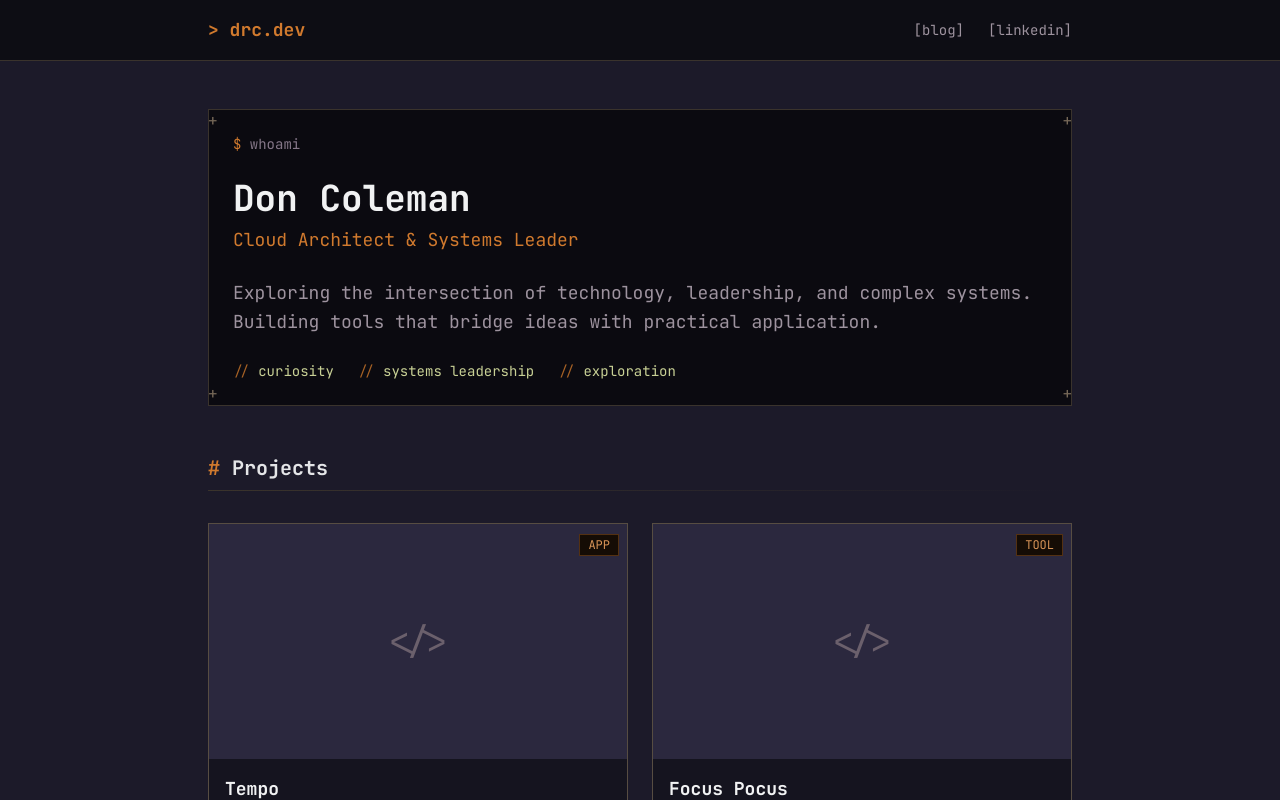
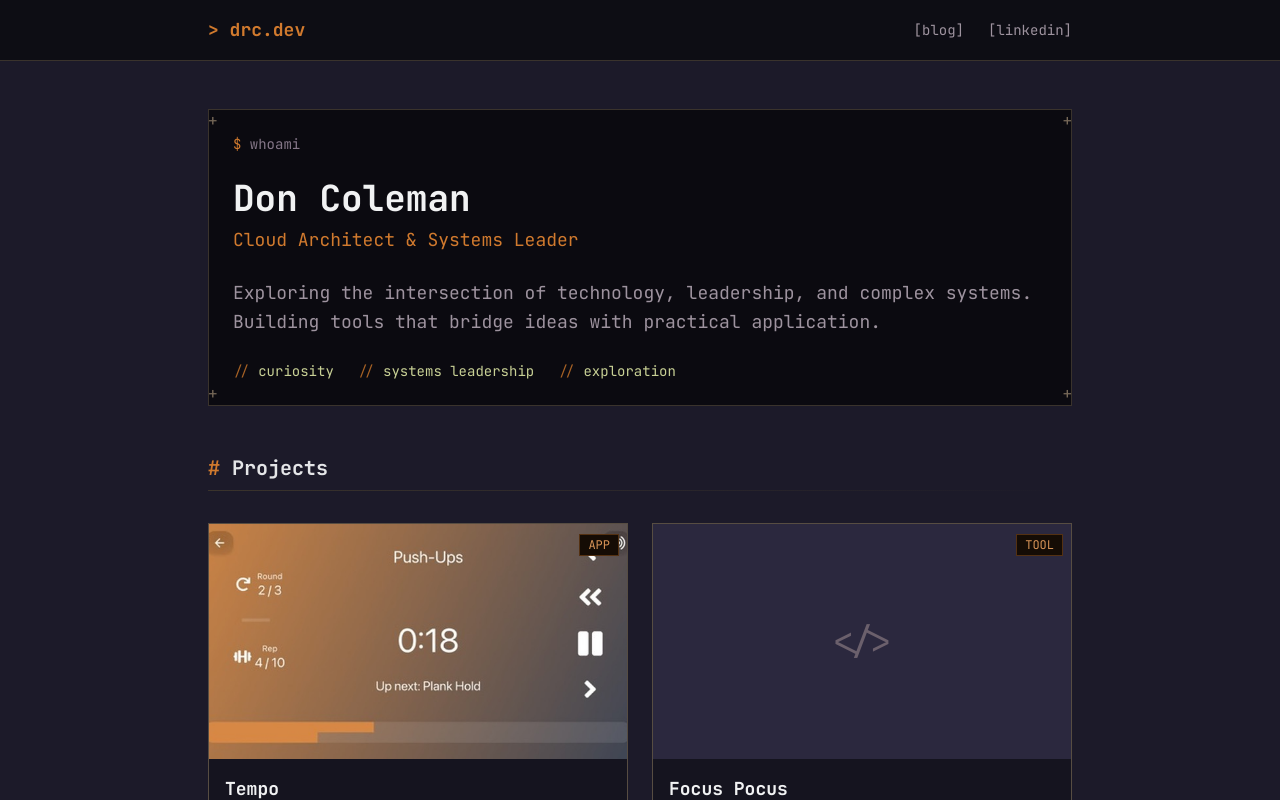
Before and after one commit to drcdev/drcdev.github.io, a Next.js app: page / in a window 1280 px wide. Shown: the top 800 px of the page. Built offline with nearby package versions, Linux system fonts and the light colour scheme.

Commit message:
Add Tempo screenshot
Co-Authored-By: Claude Opus 4.5 <noreply@anthropic.com>

```diff
--- a/src/data/projects.ts
+++ b/src/data/projects.ts
@@ -23,7 +23,7 @@ Master your timed routines with Tempo. Like a metronome guiding you through ever
 
 Built with a feature-based architecture using Riverpod for state management, Drift for type-safe SQL with reactive streams, and a custom FLXIT glassmorphism design system.
     `.trim(),
-    screenshots: [],
+    screenshots: ["/projects/tempo.jpeg"],
     technologies: ["Flutter", "Dart", "Riverpod", "Drift", "Supabase"],
     category: "app",
     links: {
```
Also changed, not shown: public/projects/tempo.jpeg (added).
